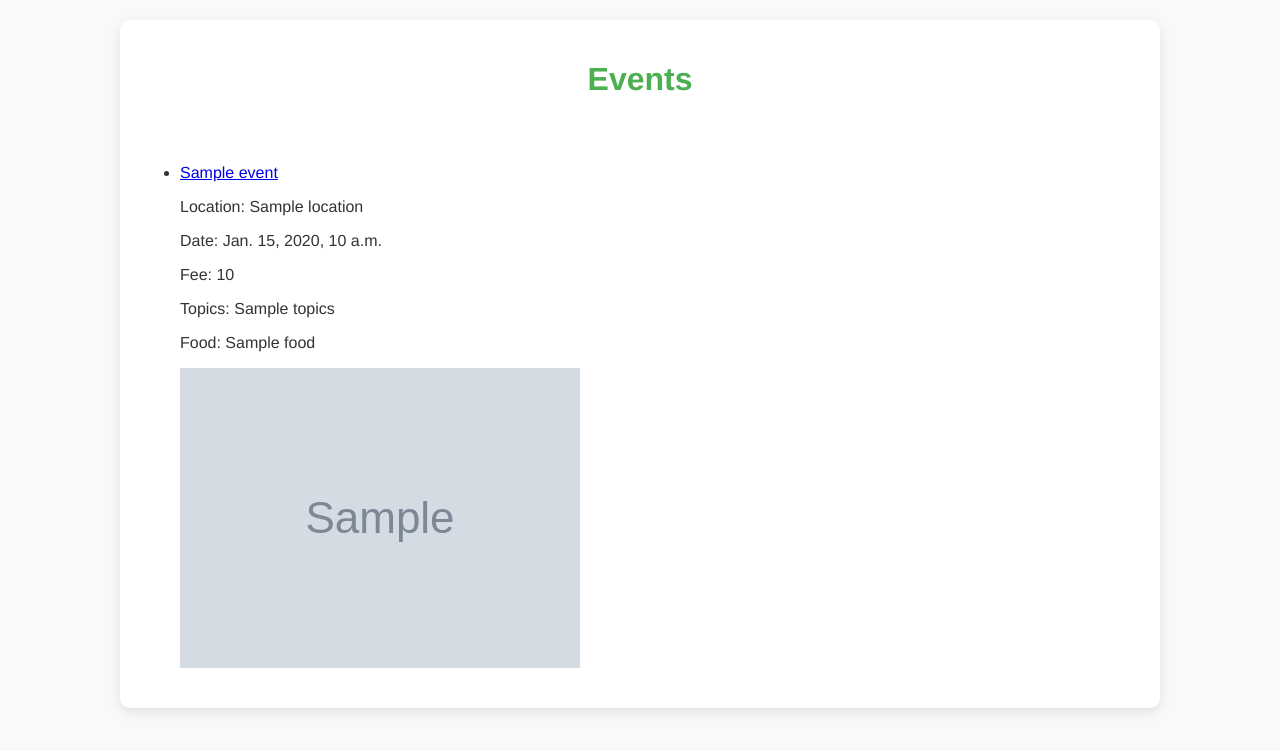
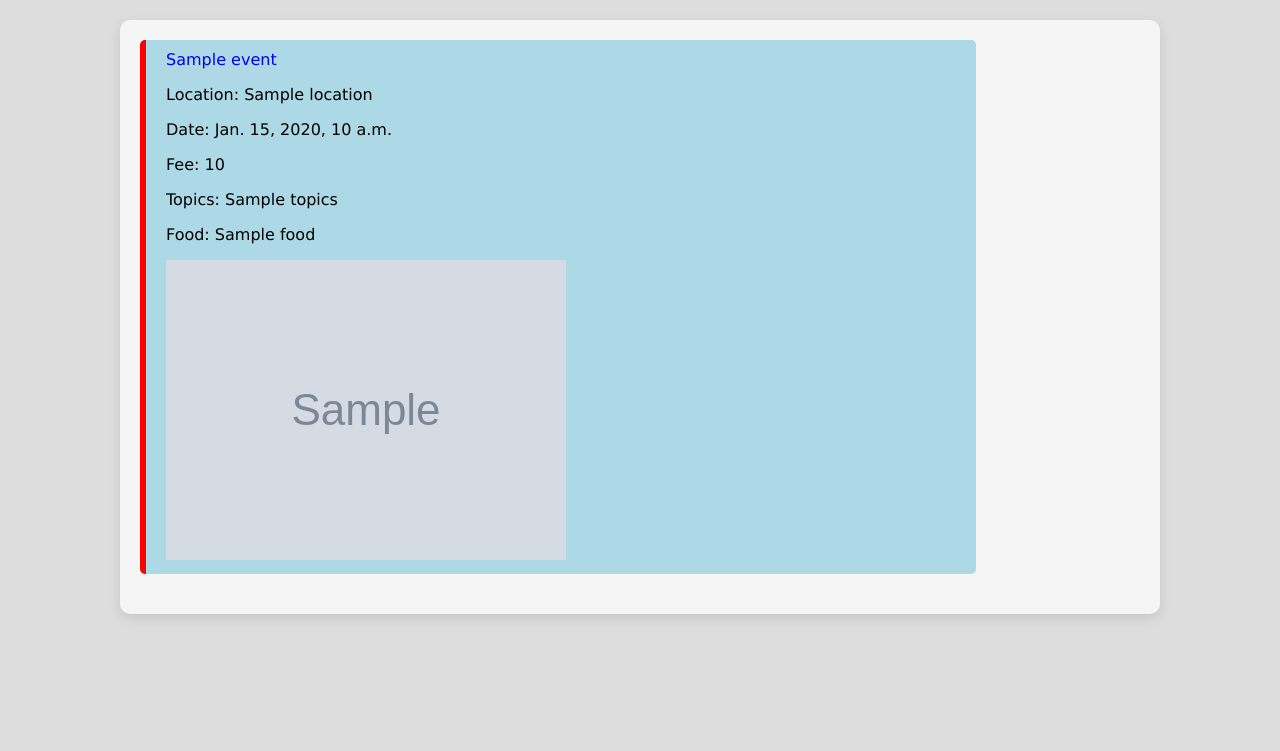
Before and after one commit to neobonobo/django, a Django app: template events/templates/events/event_list.html in a window 1280 px wide. Shown: the top 751 px of the page. Run offline with Django 3.2, Linux system fonts and the light colour scheme; the template is opened without the code that fills it: most values are stand-ins (such as "Sample title", 1, 10 or a date in 2020); grey boxes marked "Sample" are stand-in pictures.

Commit message:
dealing with images

```diff
--- a/config/urls.py
+++ b/config/urls.py
@@ -1,4 +1,6 @@
 # config/urls.py
+from django.conf import settings
+from django.conf.urls.static import static
 
 from django.contrib import admin
 from django.urls import path,include
@@ -8,4 +10,4 @@ urlpatterns = [
     path('events/', include('events.urls')),
     path('', include('pages.urls')),
     path('api/', include('api.urls')),
-]
+] + static(settings.MEDIA_URL, document_root=settings.MEDIA_ROOT)
--- /dev/null
+++ b/events/templates/events/_base.html
@@ -0,0 +1,45 @@
+{% load static %}
+<!DOCTYPE html>
+<html>
+  <head>
+	<meta charset="utf-8">
+	<meta name="viewport" content="width=device-width, initial-scale=1">
+  </head>
+  <body>
+	<div class="container">
+		{% block content %}{% endblock content %}
+	</div>
+	<script>
+	{% block script %}
+	{% endblock script %}
+	</script>
+  </body>
+</html>
+<style>
+body {
+    background-color: #ddd;
+	font-family: Verdana, sans-serif;
+}
+.container {
+	background-color: #f5f5f5;
+    max-width: 1000px;
+    margin: 20px auto;
+    padding: 20px;
+    box-shadow: 0 4px 12px rgba(0, 0, 0, 0.1);
+    border-radius: 10px;
+}
+.event-item {
+	margin-bottom: 20px;
+	padding: 10px;
+	padding-left: 20px;
+	border-left: 6px solid red;
+	border-radius: 5px;
+	width: 80%;
+	background-color: lightblue;
+}
+
+a {
+	text-decoration: none;
+}
+
+</style>
--- a/events/templates/events/event_list.html
+++ b/events/templates/events/event_list.html
@@ -1,56 +1,8 @@
-<!DOCTYPE html>
-<html>
-<head>
-    <meta charset="UTF-8">
-    <meta name="viewport" content="width=device-width, initial-scale=1.0">
-    <title>Event List</title>
-</head>
-<style>
-        body {
-            font-family: 'Helvetica Neue', Arial, sans-serif;
-            background-color: #f9f9f9;
-            color: #333;
-            margin: 0;
-            padding: 20px;
-        }
-
-        .container {
-            max-width: 1000px;
-            margin: 0 auto;
-            padding: 20px;
-            background-color: #fff;
-            box-shadow: 0 4px 12px rgba(0, 0, 0, 0.1);
-            border-radius: 10px;
-            display: grid;
-            grid-template-columns: 1fr 1fr;
-            grid-gap: 20px;
-        }
-
-        h1 {
-            font-size: 2em;
-            color: #4CAF50;
-            text-align: center;
-            grid-column: span 2;
-            margin-bottom: 30px;
-        }
-  @media (max-width: 768px) {
-            .container {
-                padding: 15px;
-            }
-
-            h1 {
-                font-size: 1.8em;
-                margin-bottom: 20px;
-            }
-  }
-</style>
-
-<body>
-	<div class="container">
-    <h1>Events</h1>
-    <ul>
-        {% for event in events %}
-            <li>
+<!-- templates/event_list.html -->
+{% extends 'events/_base.html' %}
+{% block content%}
+    {% for event in events %}
+		<div class="event-item">
 				<a href="{% url 'event-detail' event.pk %}">{{ event.title }}</a>
                 <p>Location: {{ event.location }}</p>
                 <p>Date: {{ event.date }}</p>
@@ -60,11 +12,8 @@
                 {% if event.image %}
                     <img src="{{ event.image.url }}" alt="{{ event.title }}">
                 {% endif %}
-            </li>
+            </div>
         {% empty %}
             <p>No events available.</p>
         {% endfor %}
-    </ul>
-	</div>
-</body>
-</html>
+{% endblock content%}
--- a/events/urls.py
+++ b/events/urls.py
@@ -3,5 +3,5 @@ from .views import EventListView,EventDetailView
 
 urlpatterns = [
     path('', EventListView.as_view(), name='event-list'),
-    path('/<int:pk>/', EventDetailView.as_view(), name='event-detail'),
+    path('<int:pk>/', EventDetailView.as_view(), name='event-detail'),
 ]
```
Also changed, not shown: 2 other files.
